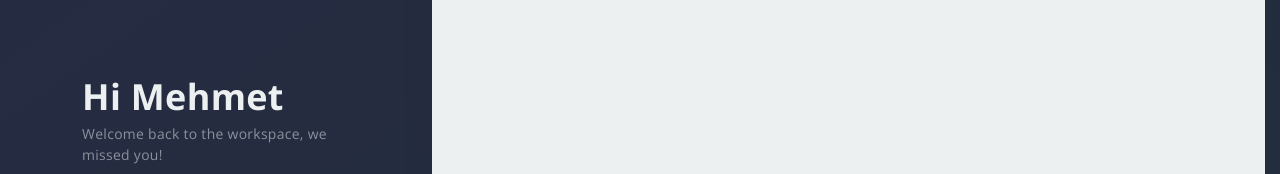
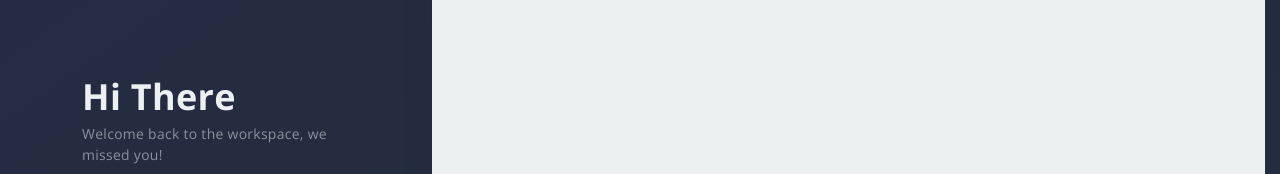
Before and after one commit to mehmetpekcan/todo-app, a Vue app: page / in a window 1280 px wide. Shown: the part 121-295 px from the top of the page. Built offline with nearby package versions, Linux system fonts and the light colour scheme; no server answers.

Commit message:
naming issue

```diff
--- a/src/layouts/Home.vue
+++ b/src/layouts/Home.vue
@@ -5,7 +5,7 @@
         <div class="row h-100 d-flex justify-content-center">
           <div class="col-xl-9 d-flex flex-column justify-content-center">
             <div>
-              <p class="mb-0 text-white font-size-36 font-weight-bold">Hi Mehmet</p>
+              <p class="mb-0 text-white font-size-36 font-weight-bold">Hi There</p>
               <p class="mb-0 font-size-14 text-light">Welcome back to the workspace, we missed you!</p>
             </div>
             <div class="my-4">
@@ -32,7 +32,9 @@
       <div class="col-lg-8 bg-white h-100" style="border-radius: 1rem; overflow-y: scroll;">
         <div class="row">
           <div class="col-xl-12" style="padding: 5rem;">
-            <router-view :key="$route.path" />
+            <transition name="fade" mode="out-in">
+              <router-view :key="$route.path" />
+            </transition>
           </div>
         </div>
       </div>
@@ -82,7 +84,7 @@ export default {
 }
 
 .fade-enter-active, .fade-leave-active {
-  transition: opacity .3s ease-in-out;
+  transition: opacity .3s ease-in;
 }
 .fade-enter, .fade-leave-to {
   opacity: 0;
```
